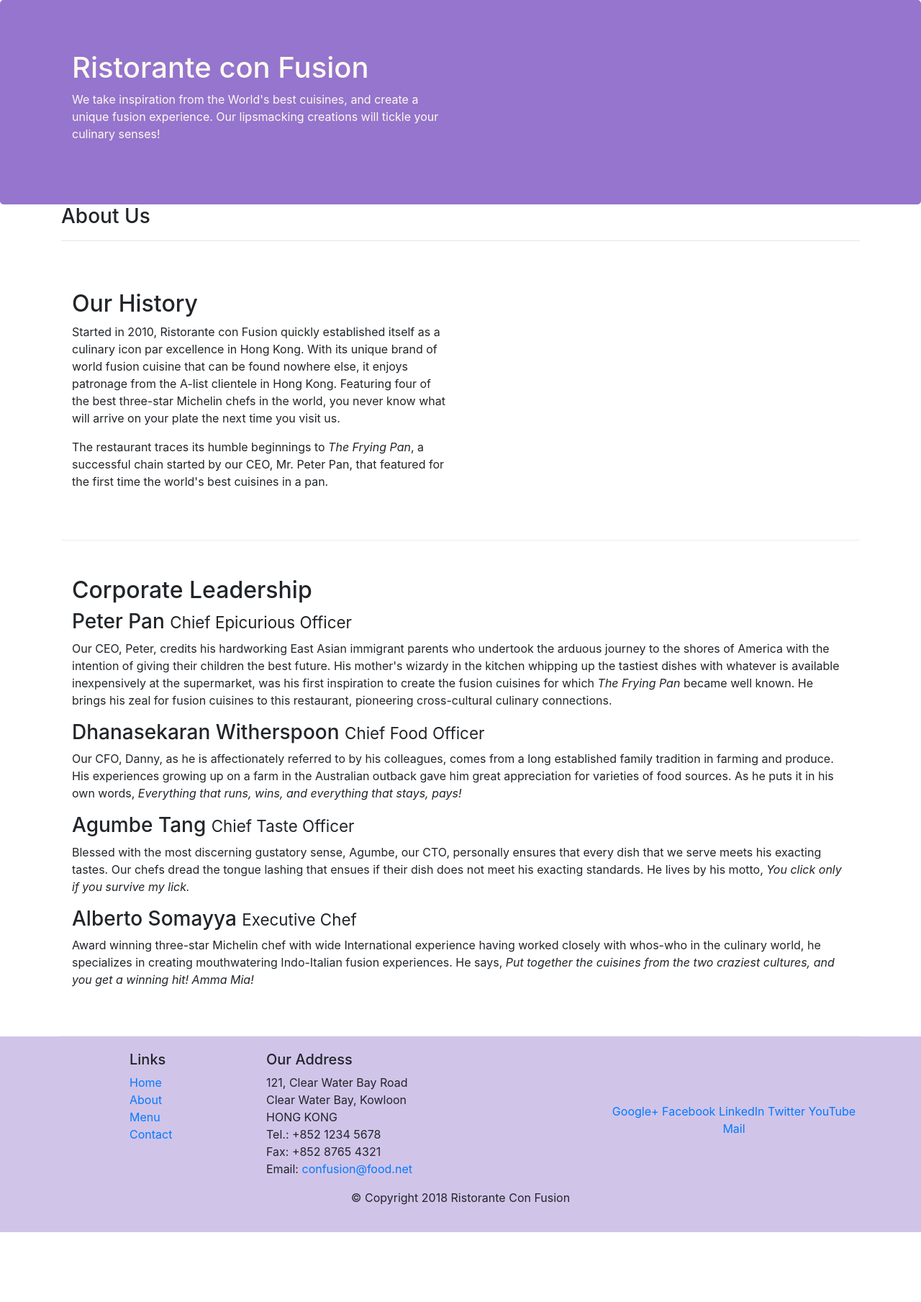
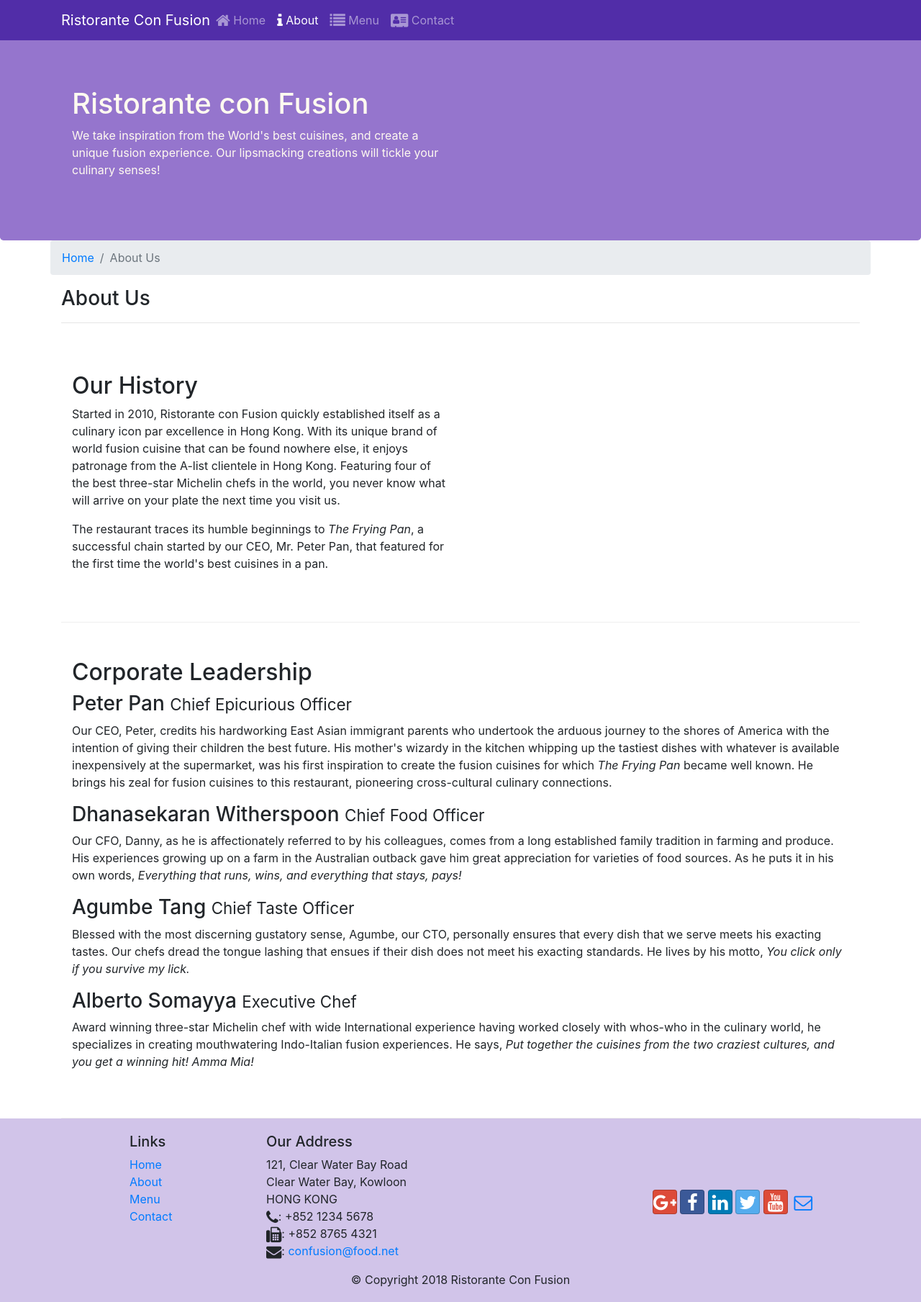
Before and after one commit to haisheng2017/conFusion, a website: page aboutus.html in a window 1280 px wide. Shown: the whole page at 72% size. Before the commit the page ends 1712 px from the top, so only its background shows below. Drawn offline with nearby package versions, Linux system fonts and the light colour scheme.

Commit message:
icon font

```diff
--- a/aboutus.html
+++ b/aboutus.html
@@ -9,6 +9,8 @@
 
     <!-- Bootstrap CSS -->
     <link rel="stylesheet" href="node_modules/bootstrap/dist/css/bootstrap.min.css">
+    <link rel="stylesheet" href="node_modules/font-awesome/css/font-awesome.min.css">
+    <link rel="stylesheet" href="node_modules/bootstrap-social/bootstrap-social.css">
     <link rel="stylesheet" href="css/styles.css">
 
     <title>Ristorante Con Fusion: About Us</title>
@@ -16,7 +18,22 @@
 </head>
 
 <body>
-
+    <nav class="navbar navbar-dark navbar-expand-sm fixed-top">
+        <div class="container">
+            <button class="navbar-toggler" type="button" data-toggle="collapse" data-target="#Navbar">
+                <span class="navbar-toggler-icon"></span>
+            </button>
+            <a class="navbar-brand mr-auto" href="./index.html">Ristorante Con Fusion</a>
+            <div class="collapse navbar-collapse" id="Navbar">
+                <ul class="navbar-nav mr-auto">
+                    <li class="nav-item"><a class="nav-link" href="./index.html"><span class="fa fa-home fa-lg"></span> Home</a></li>
+                    <li class="nav-item active"><a class="nav-link" href="#"><span class="fa fa-info fa-lg"></span> About</a></li>
+                    <li class="nav-item"><a class="nav-link" href="#"><span class="fa fa-list fa-lg"></span> Menu</a></li>
+                    <li class="nav-item"><a class="nav-link" href="#"><span class="fa fa-address-card fa-lg"></span> Contact</a></li>
+                </ul>
+            </div>
+        </div>
+    </nav>
     <header class="jumbotron">
         <div class="container">
             <div class="row row-header">
@@ -32,7 +49,11 @@
 
     <div class="container">
         <div class="row">
-            <div class="col col-sm">
+            <ol class="col-12 breadcrumb">
+                <li class="breadcrumb-item"><a href="./index.html">Home</a></li>
+                <li class="breadcrumb-item active">About Us</li>
+            </ol>
+            <div class="col-12">
                <h3>About Us</h3>
                <hr>
             </div>
@@ -71,7 +92,7 @@
                 <div class="col-4 offset-1 col-sm-2">
                     <h5>Links</h5>
                     <ul class="list-unstyled">
-                        <li><a href="#">Home</a></li>
+                        <li><a href="./index.html">Home</a></li>
                         <li><a href="#">About</a></li>
                         <li><a href="#">Menu</a></li>
                         <li><a href="#">Contact</a></li>
@@ -83,19 +104,20 @@
 		              121, Clear Water Bay Road<br>
 		              Clear Water Bay, Kowloon<br>
 		              HONG KONG<br>
-		              Tel.: +852 1234 5678<br>
-		              Fax: +852 8765 4321<br>
-		              Email: <a href="mailto:confusion@food.net">confusion@food.net</a>
+		              <i class="fa fa-phone fa-lg"></i>: +852 1234 5678<br>
+                      <i class="fa fa-fax fa-lg"></i>: +852 8765 4321<br>
+                      <i class="fa fa-envelope fa-lg"></i>:
+                      <a href="mailto:confusion@food.net">confusion@food.net</a>
 		           </address>
                 </div>
                 <div class="col-12 col-sm-4 align-self-center">
                     <div class="text-center">
-                        <a href="http://google.com/+">Google+</a>
-                        <a href="http://www.facebook.com/profile.php?id=">Facebook</a>
-                        <a href="http://www.linkedin.com/in/">LinkedIn</a>
-                        <a href="http://twitter.com/">Twitter</a>
-                        <a href="http://youtube.com/">YouTube</a>
-                        <a href="mailto:">Mail</a>
+                        <a class="btn btn-social-icon btn-google" href="http://google.com/+"><i class="fa fa-google-plus"></i></a>
+                        <a class="btn btn-social-icon btn-facebook" href="http://www.facebook.com/profile.php?id="><i class="fa fa-facebook"></i></a>
+                        <a class="btn btn-social-icon btn-linkedin" href="http://www.linkedin.com/in/"><i class="fa fa-linkedin"></i></a>
+                        <a class="btn btn-social-icon btn-twitter" href="http://twitter.com/"><i class="fa fa-twitter"></i></a>
+                        <a class="btn btn-social-icon btn-google" href="http://youtube.com/"><i class="fa fa-youtube"></i></a>
+                        <a class="btn btn-social-icon" href="mailto:"><i class="fa fa-envelope-o"></i></a>
                     </div>
                 </div>
            </div>
--- a/css/styles.css
+++ b/css/styles.css
@@ -28,3 +28,12 @@
 	margin: 0px auto;
 	color: #0f0f0f;
 }
+
+body{
+    padding:50px 0px 0px 0px;
+    z-index:0;
+}
+
+.navbar-dark {
+     background-color: #512DA8;
+}
--- a/package.json
+++ b/package.json
@@ -15,6 +15,8 @@
   },
   "dependencies": {
     "bootstrap": "^4.0.0",
+    "bootstrap-social": "^5.1.1",
+    "font-awesome": "^4.7.0",
     "jquery": "^3.3.1",
     "popper.js": "^1.12.9"
   }
```
Also changed, not shown: index.html (+29 -11 lines), 1 other file.
